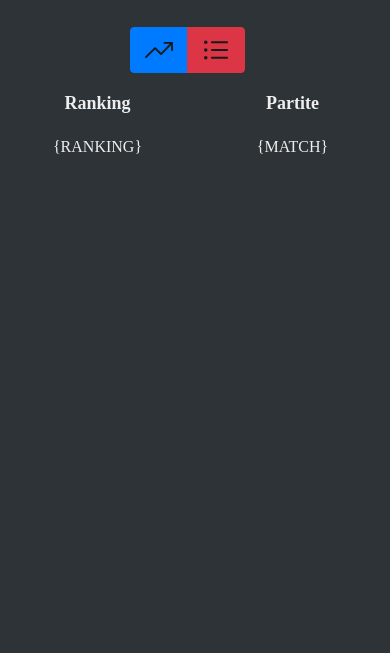
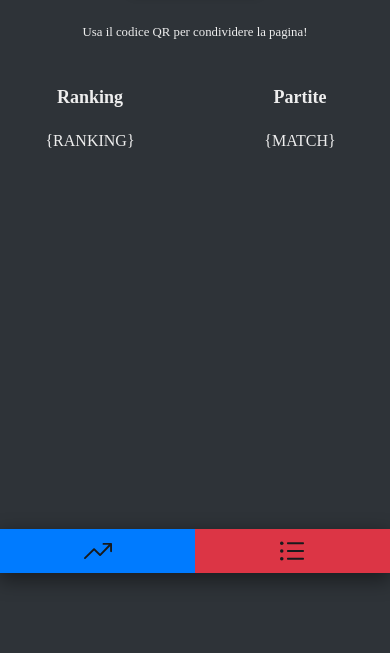
Before and after one commit to diesys/pomelo, a PHP site: page /templates/tournament_index.html in a window 390 px wide. Shown: the part 271-924 px from the top of the page. Run offline with PHP 8.4, Linux system fonts and the light colour scheme; some web fonts are replaced.

Commit message:
better mobile buttons and content

```diff
--- a/css/main.css
+++ b/css/main.css
@@ -61,8 +61,7 @@ body.dark > #titolo {
     text-shadow: 1px 2px 4px rgba(0,0,0,.1);
 }
 #content {
-    margin-top: 80px;
-    /* margin: 0; */
+    margin: 80px 0;
     width: 100%;
     overflow-x: hidden;
     min-height: 100%;
@@ -249,6 +248,11 @@ body.dark .input-group-prepend > span {
 /* RESPONSIVE ########################## */
 
 @media only screen and (max-width: 670px) {
+    #content {
+        margin: 80px 0;
+        padding: 40px 0;
+        transition: all .5s;
+    }
     .input-padding {
        width: 100%;
     }
@@ -271,4 +275,22 @@ body.dark .input-group-prepend > span {
         border-radius: 0;
         margin: inherit -1px
     }
+
+    #button-select {
+        position: fixed;
+        bottom: 0;
+        left: 50%;
+        transform: translateX(-50%);
+        width: 100%;
+        z-index: 10;
+        box-shadow: 0 6px 20px 1px rgba(0, 0, 0, 0.45);
+        background: rgba(20, 20, 30, 0.7);
+        transition: all .5s;
+    }
+    #button-select > button.btn {
+        border-radius: 0;
+        border: none;
+        /* outline: none; */
+    }
+
 }
--- a/js/script.js
+++ b/js/script.js
@@ -71,13 +71,16 @@ window.onload = function () {
 
     $('#buttonRanking').bind('click', function() {
         $(this).toggleClass('active');
-        $('#ranking').fadeToggle();
+        $('#ranking').slideToggle();
+        // $('#ranking').fadeToggle();
+        // $('#ranking').toggleClass('');
         console.log('Toggle ranking table...');
     });
 
     $('#buttonMatches').bind('click', function() {
         $(this).toggleClass('active');
-        $('#partite').fadeToggle();
+        $('#partite').slideToggle();
+        // $('#partite').fadeToggle();
         console.log('Toggle matches table...');
     });
 }
--- a/templates/index.html
+++ b/templates/index.html
@@ -66,8 +66,8 @@
             <br>
             <br>
 
-            <div class='mr-2' role='group' aria-label='1g'>
-                <div class='btn-group mr-2' role='group' aria-label='2g'>
+            <div class='' role='group' aria-label='1g'>
+                <div class='input-padding' role='group' aria-label='2g'>
 
                     <form action="/pomelo/submit.php" method="post">
                         <input type="hidden" name="action" value="create">
@@ -88,7 +88,7 @@
                     </form>
                 </div>
 
-                <div class='btn-group mr-2' role='group' aria-label='2g'>
+                <div class='input-padding' role='group' aria-label='2g'>
                     <form action="/pomelo/submit.php" method="post">
                         <input type="hidden" name="action" value="goto">
                         <div class="input-group input-padding">
--- a/templates/tournament_index.html
+++ b/templates/tournament_index.html
@@ -139,7 +139,7 @@
 
             <br>
             <div class='mr-2' role='group' aria-label='1g'>
-                <div class='btn-group mr-2' role='group' aria-label='2g'>
+                <div class='btn-group mr-2' id="button-select" role='group' aria-label='2g'>
                     <button id="buttonRanking" class='btn btn-outline-primary active'>
                         <ion-icon name='ios-trending-up' size='large'></ion-icon>
                     </button>
```
Also changed, not shown: 1 other file.
